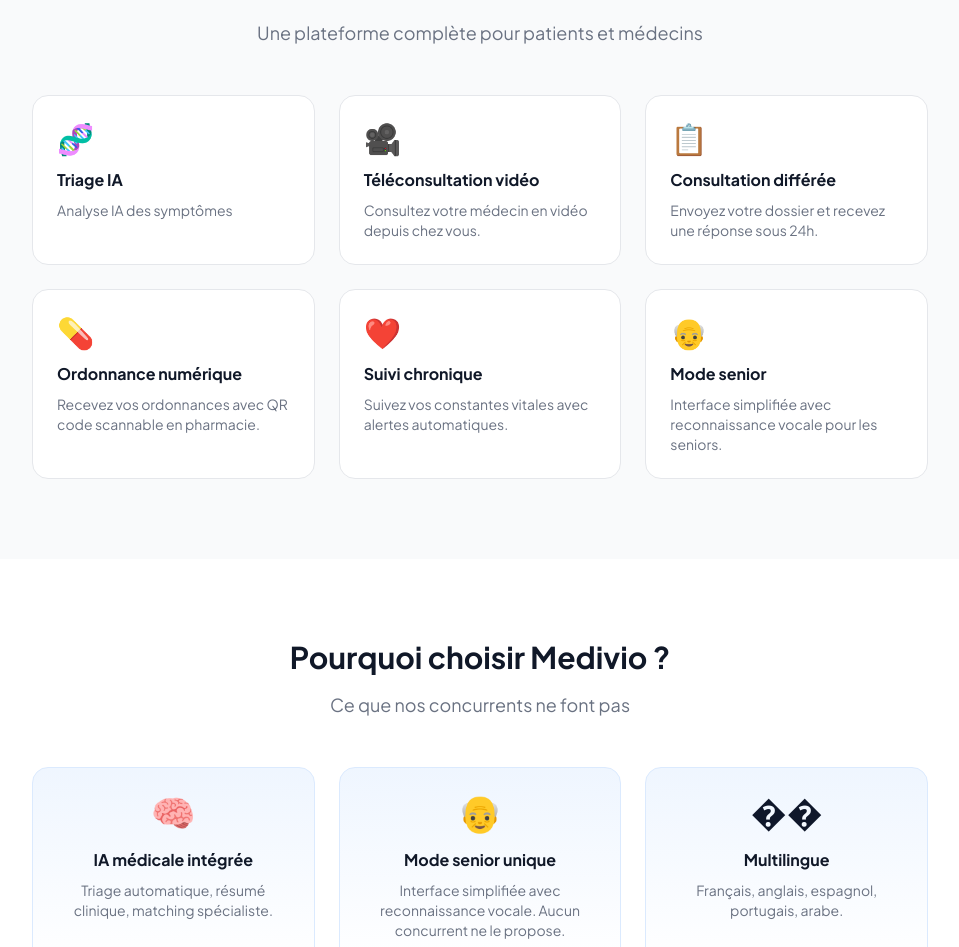
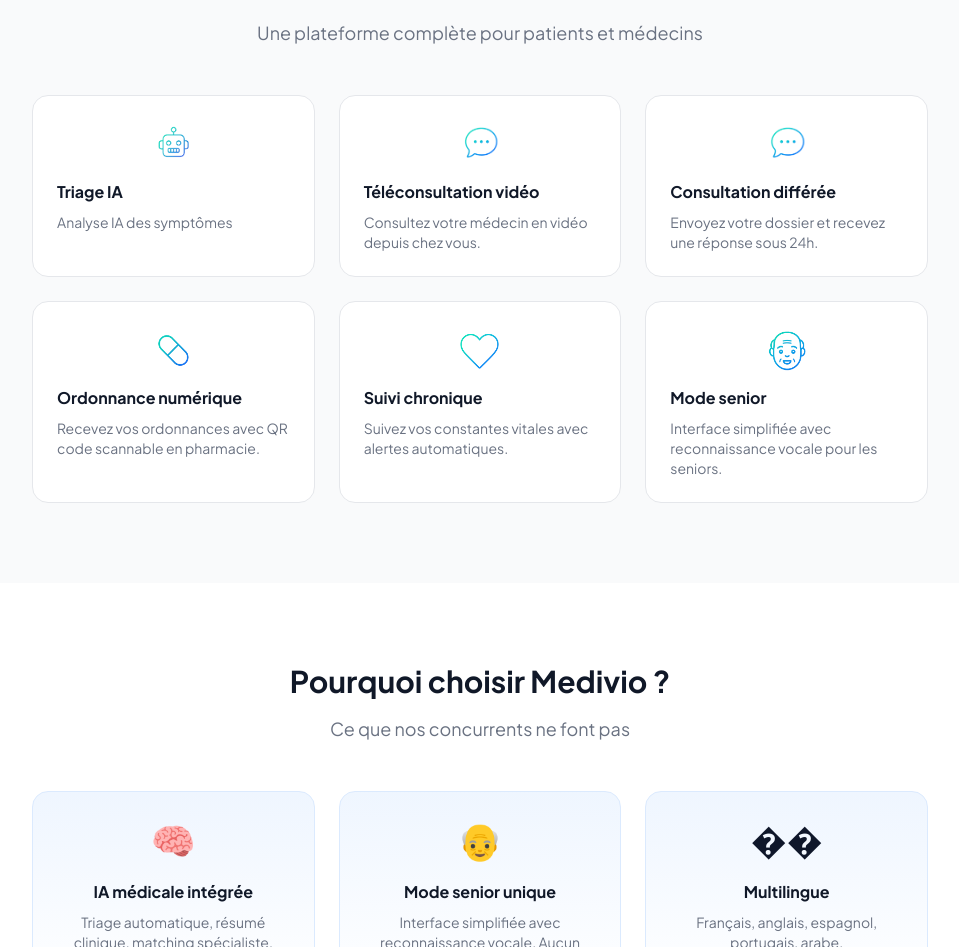
Before and after one commit to All185/medivio-frontend, a Next.js app: page / in a window 1280 px wide. Shown: the part 825-1772 px from the top of the page, without its empty margins (160-1119 px from the left). Built offline with nearby package versions, Linux system fonts and the light colour scheme.

Commit message:
feat: icônes PNG page accueil features et why

```diff
--- a/app/page.tsx
+++ b/app/page.tsx
@@ -10,12 +10,12 @@ export default function RootPage() {
   const { t, locale } = useLanguage();
 
   const FEATURES = useMemo(() => [
-    { icon: '🧬', title: t('landing.feature_triage_title'), desc: t('landing.feature_triage_desc') },
-    { icon: '🎥', title: t('landing.feature_video_title'), desc: t('landing.feature_video_desc') },
-    { icon: '📋', title: t('landing.feature_async_title'), desc: t('landing.feature_async_desc') },
-    { icon: '💊', title: t('landing.feature_prescription_title'), desc: t('landing.feature_prescription_desc') },
-    { icon: '❤️', title: t('landing.feature_chronic_title'), desc: t('landing.feature_chronic_desc') },
-    { icon: '👴', title: t('landing.feature_senior_title'), desc: t('landing.feature_senior_desc') },
+    { icon: '/icons/robot_full-removebg-preview.png', title: t('landing.feature_triage_title'), desc: t('landing.feature_triage_desc') },
+    { icon: '/icons/chat_full.png', title: t('landing.feature_video_title'), desc: t('landing.feature_video_desc') },
+    { icon: '/icons/chat_full.png', title: t('landing.feature_async_title'), desc: t('landing.feature_async_desc') },
+    { icon: '/icons/medocs_full-removebg-preview.png', title: t('landing.feature_prescription_title'), desc: t('landing.feature_prescription_desc') },
+    { icon: '/icons/heart_full-removebg-preview.png', title: t('landing.feature_chronic_title'), desc: t('landing.feature_chronic_desc') },
+    { icon: '/icons/senior_full-removebg-preview.png', title: t('landing.feature_senior_title'), desc: t('landing.feature_senior_desc') },
   ], [locale]);
 
   const STATS = useMemo(() => [
@@ -83,7 +83,13 @@ export default function RootPage() {
           <div className="grid grid-cols-1 md:grid-cols-2 lg:grid-cols-3 gap-6">
             {FEATURES.map((f, i) => (
               <div key={`${locale}-${i}`} className="bg-white rounded-2xl border border-gray-200 p-6 hover:border-blue-300 hover:shadow-md transition-all">
-                <div className="text-3xl mb-3">{f.icon}</div>
+                <div className="mb-3 flex items-center justify-center" style={{height: 48}}>
+                  {f.icon.startsWith('/') ? (
+                    <img src={f.icon} alt="" style={{width: 48, height: 48, objectFit: 'contain', mixBlendMode: f.icon.includes('chat') ? 'multiply' : undefined}} />
+                  ) : (
+                    <span className="text-3xl">{f.icon}</span>
+                  )}
+                </div>
                 <h3 className="font-bold text-gray-900 mb-2">{f.title}</h3>
                 <p className="text-sm text-gray-500">{f.desc}</p>
               </div>
@@ -101,7 +107,13 @@ export default function RootPage() {
           <div className="grid grid-cols-1 md:grid-cols-3 gap-6">
             {WHY.map((item, i) => (
               <div key={`${locale}-${i}`} className="bg-gradient-to-b from-blue-50 to-white rounded-2xl border border-blue-100 p-6 text-center">
-                <div className="text-4xl mb-4">{item.icon}</div>
+                <div className="mb-4 flex items-center justify-center" style={{height: 48}}>
+                  {item.icon.startsWith('/') ? (
+                    <img src={item.icon} alt="" style={{width: 48, height: 48, objectFit: 'contain'}} />
+                  ) : (
+                    <span className="text-4xl">{item.icon}</span>
+                  )}
+                </div>
                 <h3 className="font-bold text-gray-900 mb-2">{item.title}</h3>
                 <p className="text-sm text-gray-500">{item.desc}</p>
               </div>
```
Also changed, not shown: public/icons/brain_full-removebg.png (added), public/icons/globe_full-removebg.png (added).
